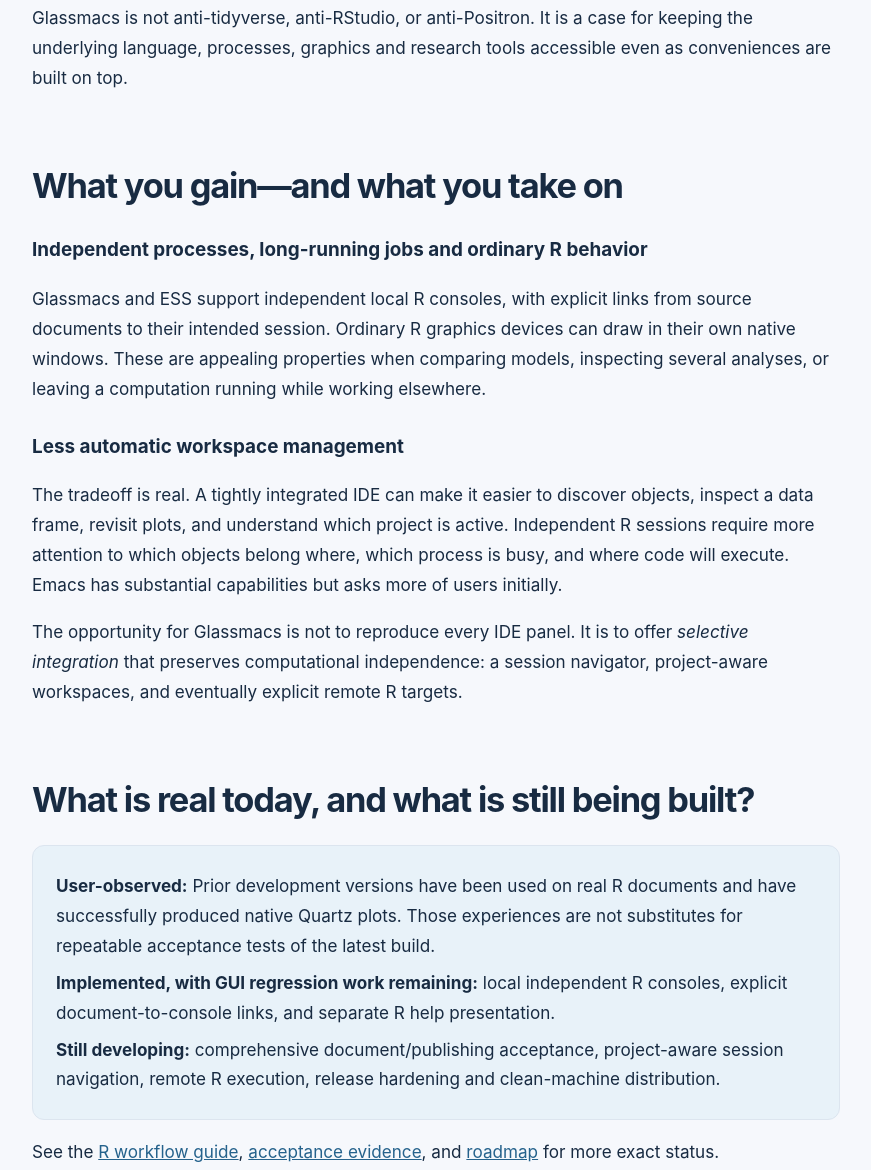
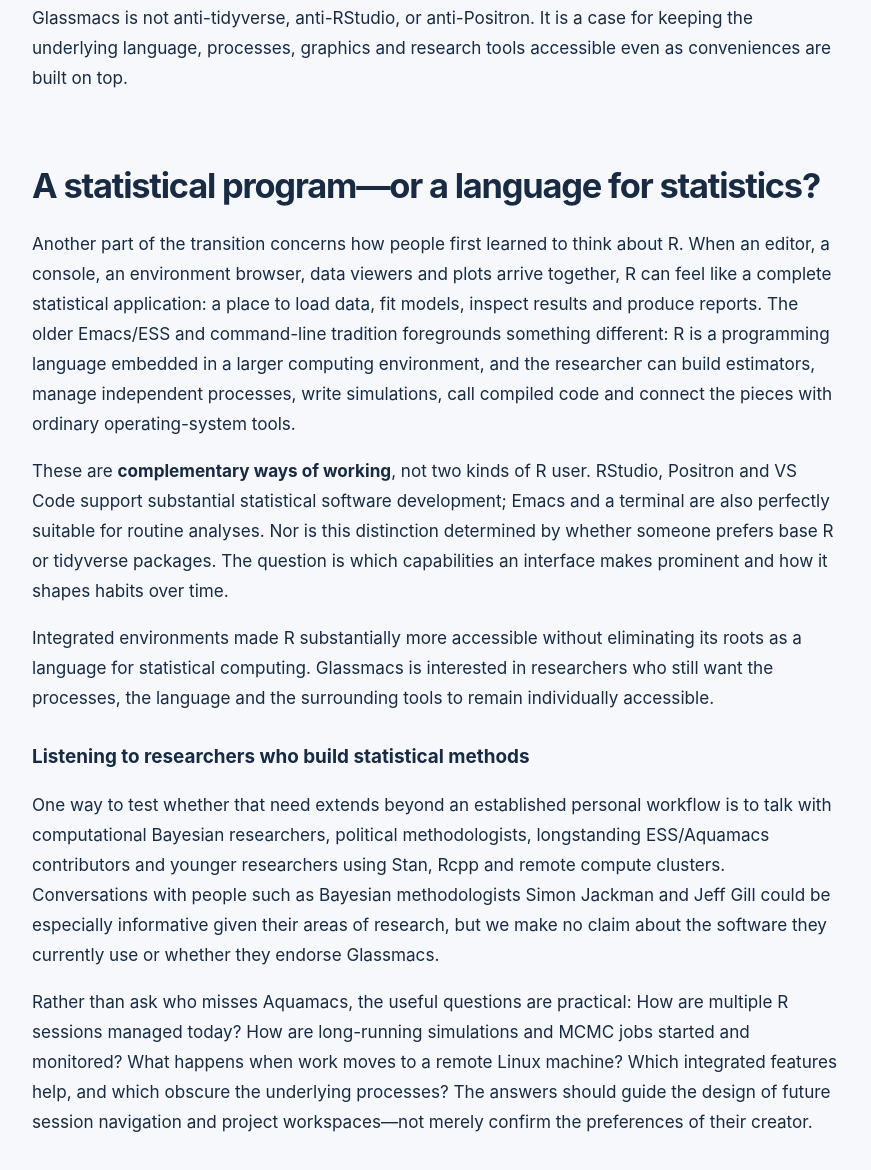
Before and after one commit to jmping/Glassmacs, an Astro site in the folder website/: page /r-beyond-the-ide in a window 1280 px wide. Shown: the part 5361-6531 px from the top of the page, without its empty margins (204-1075 px from the left). Built offline with nearby package versions, Linux system fonts and the light colour scheme; Astro itself is replaced by a stand-in of ours.

Commit message:
website: add statistical-programming perspective and methodological researcher outreach

```diff
--- a/website/src/pages/r-beyond-the-ide/index.astro
+++ b/website/src/pages/r-beyond-the-ide/index.astro
@@ -87,6 +87,15 @@ const repo = 'https://github.com/jmping/Glassmacs';
   <p>You might clean data with <code>dplyr</code>, implement an estimator with base R, distribute simulations with <code>future</code>, and plot with <code>ggplot2</code>. Nothing about that choice determines which editor you should use. The more relevant question is whether the tools leave you free to change abstraction levels when the problem calls for it.</p>
   <p>Glassmacs is not anti-tidyverse, anti-RStudio, or anti-Positron. It is a case for keeping the underlying language, processes, graphics and research tools accessible even as conveniences are built on top.</p>
 
+  <h2>A statistical program—or a language for statistics?</h2>
+  <p>Another part of the transition concerns how people first learned to think about R. When an editor, a console, an environment browser, data viewers and plots arrive together, R can feel like a complete statistical application: a place to load data, fit models, inspect results and produce reports. The older Emacs/ESS and command-line tradition foregrounds something different: R is a programming language embedded in a larger computing environment, and the researcher can build estimators, manage independent processes, write simulations, call compiled code and connect the pieces with ordinary operating-system tools.</p>
+  <p>These are <strong>complementary ways of working</strong>, not two kinds of R user. RStudio, Positron and VS Code support substantial statistical software development; Emacs and a terminal are also perfectly suitable for routine analyses. Nor is this distinction determined by whether someone prefers base R or tidyverse packages. The question is which capabilities an interface makes prominent and how it shapes habits over time.</p>
+  <p>Integrated environments made R substantially more accessible without eliminating its roots as a language for statistical computing. Glassmacs is interested in researchers who still want the processes, the language and the surrounding tools to remain individually accessible.</p>
+
+  <h3>Listening to researchers who build statistical methods</h3>
+  <p>One way to test whether that need extends beyond an established personal workflow is to talk with computational Bayesian researchers, political methodologists, longstanding ESS/Aquamacs contributors and younger researchers using Stan, Rcpp and remote compute clusters. Conversations with people such as Bayesian methodologists Simon Jackman and Jeff Gill could be especially informative given their areas of research, but we make no claim about the software they currently use or whether they endorse Glassmacs.</p>
+  <p>Rather than ask who misses Aquamacs, the useful questions are practical: How are multiple R sessions managed today? How are long-running simulations and MCMC jobs started and monitored? What happens when work moves to a remote Linux machine? Which integrated features help, and which obscure the underlying processes? The answers should guide the design of future session navigation and project workspaces—not merely confirm the preferences of their creator.</p>
+
   <h2>What you gain—and what you take on</h2>
   <h3>Independent processes, long-running jobs and ordinary R behavior</h3>
   <p>Glassmacs and ESS support independent local R consoles, with explicit links from source documents to their intended session. Ordinary R graphics devices can draw in their own native windows. These are appealing properties when comparing models, inspecting several analyses, or leaving a computation running while working elsewhere.</p>
```
